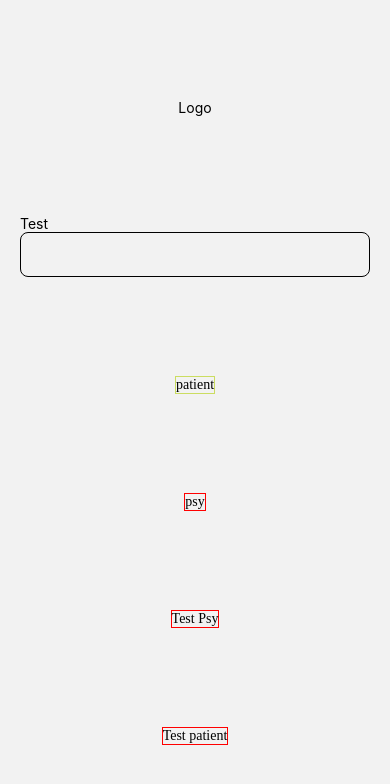
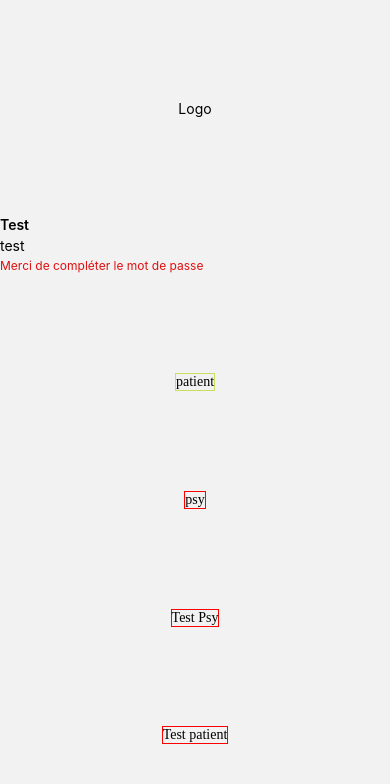
Before and after one commit to Alyssa-Deloffre/lucem, a React Native app in the folder frontend/: screen /Landing in a window 390 px wide. Shown: the top 784 px of the page. Built offline with nearby package versions, Linux system fonts and the light colour scheme.

Commit message:
Input component error

```diff
--- a/frontend/components/inputs/InputField.jsx
+++ b/frontend/components/inputs/InputField.jsx
@@ -1,63 +1,67 @@
 import React, { useEffect, useState } from "react";
 import { TextInput, View, Text, StyleSheet } from 'react-native'
+import { COLOR_GREEN, COLOR_PURPLE, COLOR_RED } from "../../data/styleGlobal";
 
 export default function InputField({
     label,
     placeholder,
     errorMessage = "Merci de compléter ce champ.",
+    error = false,
     value,
     onChangeText,
     defaultValue = "",
     inputMode = "text",
-    require = true
+    secureTextEntry = false,
+    autoComplete,
 }) {
 
-    const [error, setError] = useState(false)
-    const [firstComplete, setFirstComplete] = useState(true)
-
-    useEffect(() => {
-        if (require && !firstComplete && value === "") {
-            setError(true)
-        }
-    }, [value])
-
     const handleOnChangeText = (value) => {
-        if (firstComplete) {
-            setFirstComplete(false)
-        }
         onChangeText(value)
     }
 
     return (
-        <View>
-            <Text style={styles.textTop} >{label}</Text>
+        <View style={styles.inputContainer}>
+            <Text style={styles.label} >{label}</Text>
             <TextInput
+                style={styles.inputNotFocused}
                 placeholder={placeholder}
+                value={value}
                 onChangeText={(value) => handleOnChangeText(value)}
-                value={value}
                 defaultValue={defaultValue}
                 inputMode={inputMode}
-                style={styles.input}
+                secureTextEntry={secureTextEntry}
+                autoComplete={autoComplete}
             />
-            {error && <Text style={styles.textBottom}>{errorMessage}</Text>}
+            {error && errorMessage !== "" && <Text style={styles.errorMessage}>{errorMessage}</Text>}
         </View>
     )
 }
 
 const styles = StyleSheet.create({
+    inputContainer: {
+        gap: 4,
+        width: "100%",
+    },
+    label: {
+        fontSize: 14,
+        fontWeight: 600
+    },
     input: {
-        borderColor: "black",
+        fontSize: 18,
+        color: COLOR_PURPLE[1000],
         borderWidth: 1,
         borderRadius: 8,
-        width: 350,
-        height: 45,
-        fontSize: 18,
+        width: "100%",
         padding: 12,
     },
-    textTop: {
-        fontSize: 14,
+    inputNotFocused: {
+        borderColor: COLOR_PURPLE[1000],
     },
-    textBottom: {
+    inputFocused: {
+        borderColor: COLOR_GREEN[600],
+    },
+    errorMessage: {
         fontSize: 12,
+        color: COLOR_RED[600]
     }
 })
--- a/frontend/modules/checkConnectionInputs.js
+++ b/frontend/modules/checkConnectionInputs.js
@@ -50,10 +50,10 @@ const isMissingInputSignup = (firstname, name, email, password) => {
 const checkEmail = (email) => {
   const EMAIL_REGEX =
     /^(([^<>()\[\]\\.,;:\s@"]+(\.[^<>()\[\]\\.,;:\s@"]+)*)|(".+"))@((\[[0-9]{1,3}\.[0-9]{1,3}\.[0-9]{1,3}\.[0-9]{1,3}])|(([a-zA-Z\-0-9]+\.)+[a-zA-Z]{2,}))$/;
-  const error = "Cet email est invalide.";
   if (!EMAIL_REGEX.test(email)) {
-    return error;
+    return false;
   }
+  return true;
 };
 
 export { isMissingInputSignin, isMissingInputSignup, checkEmail };
--- a/frontend/screens/Landing.jsx
+++ b/frontend/screens/Landing.jsx
@@ -2,6 +2,7 @@ import { Text, View, SafeAreaView, StyleSheet } from "react-native"
 import ButtonRegular from "../components/buttons/ButtonRegular"
 import { useState } from "react"
 import InputField from "../components/inputs/InputField"
+
 
 export default function LandingScreen({ navigation }) {
 
@@ -11,8 +12,6 @@ export default function LandingScreen({ navigation }) {
         return navigation.navigate('Signin')
     }
 
-
-
     return (
         <SafeAreaView style={styles.container}>
             <View>
@@ -20,9 +19,7 @@ export default function LandingScreen({ navigation }) {
                     Logo
                 </Text>
             </View>
-            <View>
-                <InputField label="Test" value={testInput} onChangeText={(value) => setTestInput(value)} inputMode="tel" />
-            </View>
+            <InputField label="Test" placeholder="test" value={testInput} onChangeText={(value) => setTestInput(value)} secureTextEntry={true} errorMessage="Merci de compléter le mot de passe" error={true} />
             <View>
                 <ButtonRegular text='patient' onPress={navigateToPatient} type='buttonRegular' />
             </View>
@@ -43,6 +40,6 @@ const styles = StyleSheet.create({
     container: {
         flex: 1,
         justifyContent: 'space-evenly',
-        alignItems: 'center'
+        alignItems: 'center',
     }
 })
```
